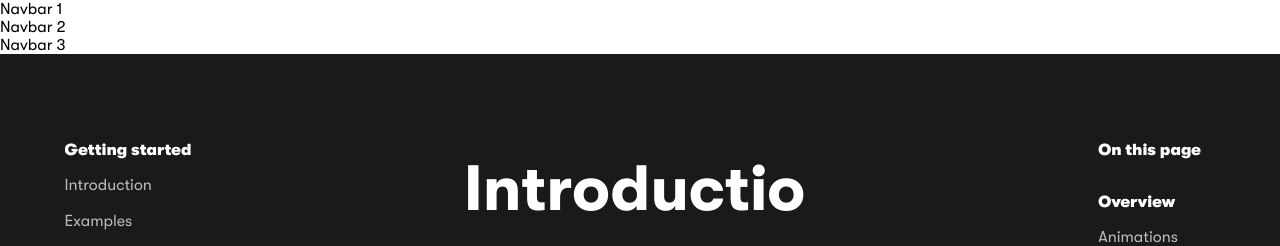
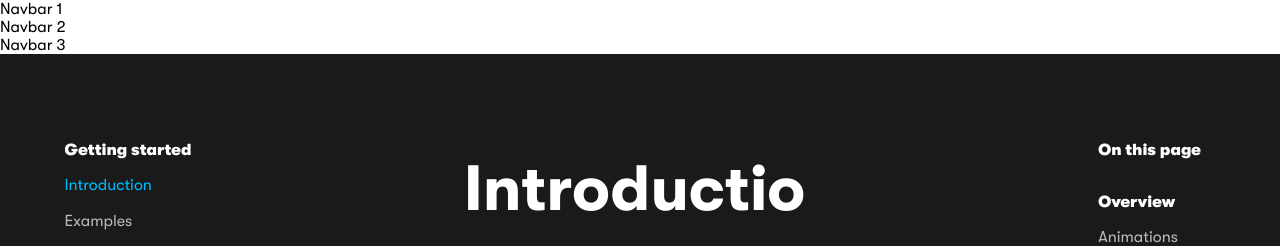
Before and after one commit to junioranheu/framer, a Next.js app: page /docs/introduction in a window 1280 px wide. Shown: the top 246 px of the page. Built offline with nearby package versions, Linux system fonts and the light colour scheme.

Commit message:
criar lógica em sidebar.js para verificar página atual e alterar cor do subitem

```diff
--- a/components/outros/sidebar.js
+++ b/components/outros/sidebar.js
@@ -1,7 +1,12 @@
 import Link from 'next/link';
 import Styles from '../../styles/sidebar.module.css';
+import React, { useContext, useEffect, useRef, useState } from 'react';
+import { useRouter } from 'next/router'
 
 export default function Sidebar({ itens, justify }) {
+    const { asPath } = useRouter();
+    // console.log('asPath: ' + asPath);
+
     return (
         <section className={Styles.principal} style={{ justifyContent: justify }}>
             <div className={Styles.wrapper}>
@@ -11,7 +16,11 @@ export default function Sidebar({ itens, justify }) {
 
                         {item.subItens.map((subItem, i2) => (
                             subItem.url && (
-                                <Link key={i2} href={subItem.url}><a className={Styles.subItem}>{subItem.item}</a></Link>
+                                <Link key={i2} href={subItem.url}>
+                                    <a className={`${Styles.subItem} ${(asPath === subItem.url ? 'cor-principal' : '')}`}>
+                                        {subItem.item}
+                                    </a>
+                                </Link>
                             )
                         ))}
                     </div>
--- a/styles/globals.css
+++ b/styles/globals.css
@@ -43,6 +43,10 @@ a {
   user-select: none
 }
 
+.cor-principal {
+  color: var(--cor-principal) !important;
+}
+
 .cor-principal-hover:hover {
   color: var(--cor-principal) !important;
   transition: .3s ease-in;
```
Also changed, not shown: pages/docs/introduction.js (line endings or trailing spaces).
